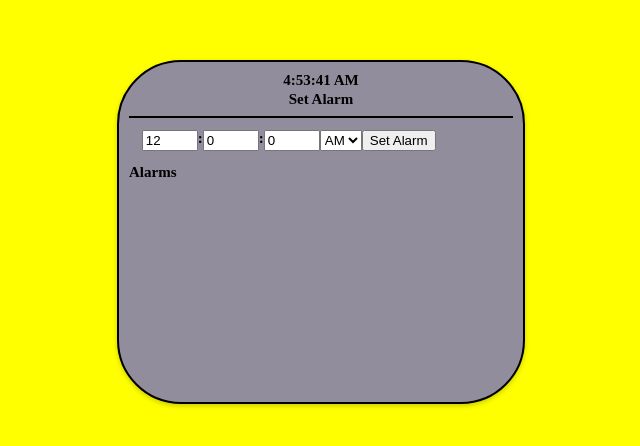
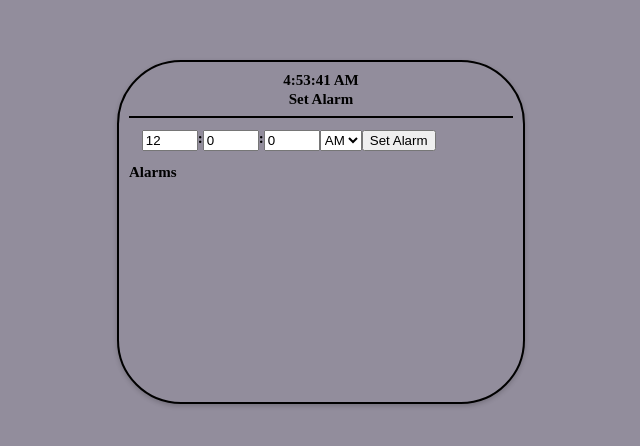
Before and after one commit to codinav/AlarmClock, a plain HTML site: page index.html in a window 1280 px wide. Shown: the part 168-614 px from the top of the page, without its empty margins (319-959 px from the left). Drawn offline with Linux system fonts and the light colour scheme.

Commit message:
Update style.css

```diff
--- a/style.css
+++ b/style.css
@@ -4,7 +4,7 @@ body {
     align-items: center;
     height: 100vh;
     margin: 0;
-    background-color: #FFFF00;
+    background-color: rgb(146, 141, 156);
   }
 
   .ccurrent-time {
```
